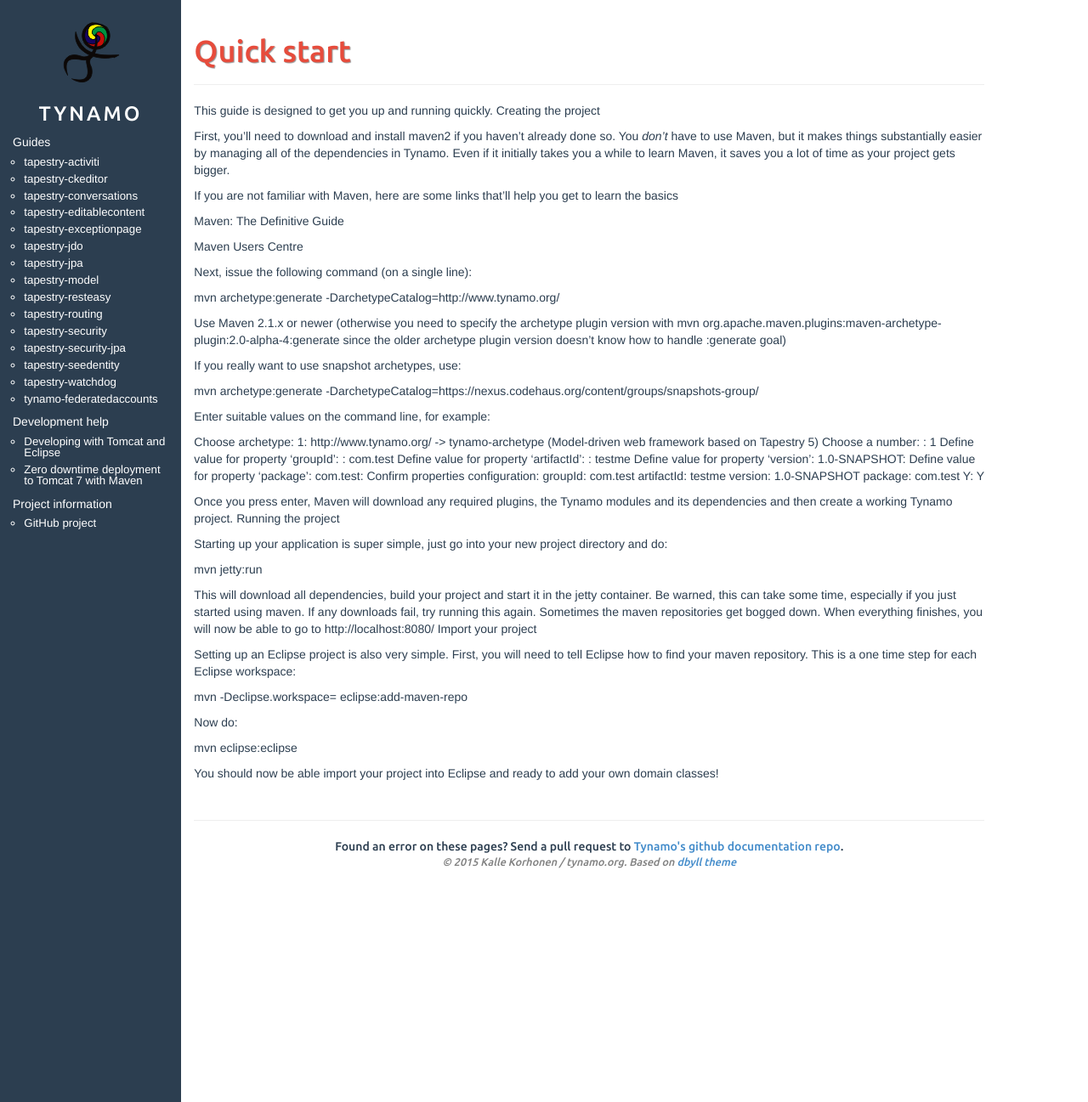
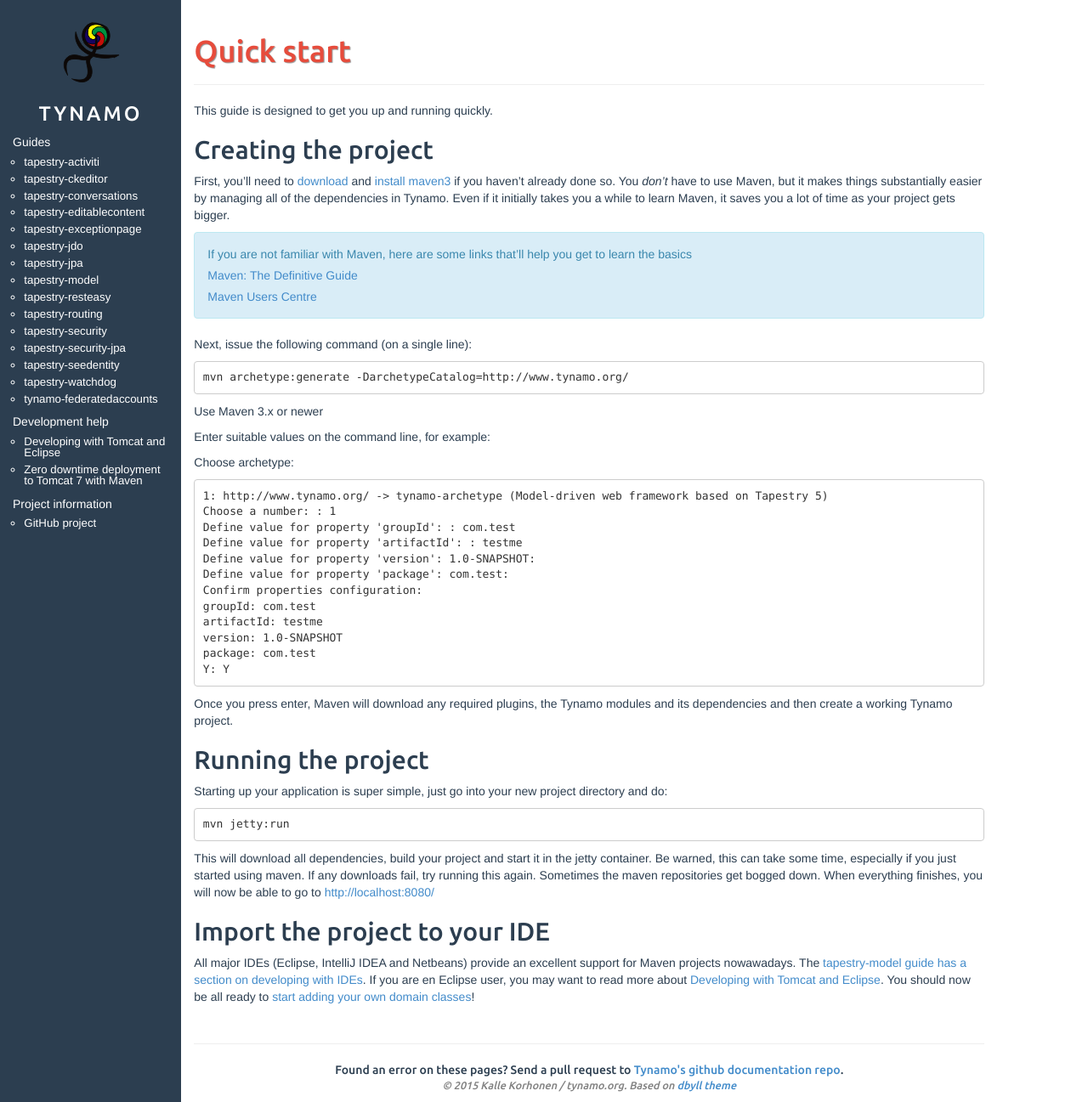
Before and after one commit to vjlamp/tynamo.github.io, a Jekyll site: the page built from Quick+start.md, in a window 1280 px wide and 1297 px high. Shown: the whole window at 85% size. Built offline with Jekyll 4.4.1, drawn with Linux system fonts in a browser that asks for light colours.

Commit message:
kramdownify quickstart

```diff
--- a/Quick+start.md
+++ b/Quick+start.md
@@ -4,59 +4,52 @@
 ---
 
 This guide is designed to get you up and running quickly.
-Creating the project
 
-First, you'll need to download and install maven2 if you haven't already done so. You *don't* have to use Maven, but it makes things substantially easier by managing all of the dependencies in Tynamo. Even if it initially takes you a while to learn Maven, it saves you a lot of time as your project gets bigger.
+## Creating the project
 
+First, you'll need to [download](http://maven.apache.org/download.html) and [install](http://maven.apache.org/download.html#installation) [maven3](http://maven.apache.org/) if you haven't already done so. You *don't* have to use Maven, but it makes things substantially easier by managing all of the dependencies in Tynamo. Even if it initially takes you a while to learn Maven, it saves you a lot of time as your project gets bigger.
 
+<div markdown="1" class="alert alert-info">
 If you are not familiar with Maven, here are some links that'll help you get to learn the basics
 
-Maven: The Definitive Guide
+[Maven: The Definitive Guide](http://sonatype.com/book/index.html)
 
-Maven Users Centre
+[Maven Users Centre](http://maven.apache.org/users/index.html)
+</div>
 
 Next, issue the following command (on a single line):
 
-mvn archetype:generate -DarchetypeCatalog=http://www.tynamo.org/
+	mvn archetype:generate -DarchetypeCatalog=http://www.tynamo.org/
 
-Use Maven 2.1.x or newer (otherwise you need to specify the archetype plugin version with mvn org.apache.maven.plugins:maven-archetype-plugin:2.0-alpha-4:generate since the older archetype plugin version doesn't know how to handle :generate goal)
-
-If you really want to use snapshot archetypes, use:
-
-mvn archetype:generate -DarchetypeCatalog=https://nexus.codehaus.org/content/groups/snapshots-group/
+Use Maven 3.x or newer
 
 Enter suitable values on the command line, for example:
 
 Choose archetype:
-1: http://www.tynamo.org/ -> tynamo-archetype (Model-driven web framework based on Tapestry 5)
-Choose a number: : 1
-Define value for property 'groupId': : com.test
-Define value for property 'artifactId': : testme
-Define value for property 'version': 1.0-SNAPSHOT:
-Define value for property 'package': com.test:
-Confirm properties configuration:
-groupId: com.test
-artifactId: testme
-version: 1.0-SNAPSHOT
-package: com.test
-Y: Y
+
+	1: http://www.tynamo.org/ -> tynamo-archetype (Model-driven web framework based on Tapestry 5)
+	Choose a number: : 1
+	Define value for property 'groupId': : com.test
+	Define value for property 'artifactId': : testme
+	Define value for property 'version': 1.0-SNAPSHOT:
+	Define value for property 'package': com.test:
+	Confirm properties configuration:
+	groupId: com.test
+	artifactId: testme
+	version: 1.0-SNAPSHOT
+	package: com.test
+	Y: Y
 
 Once you press enter, Maven will download any required plugins, the Tynamo modules and its dependencies and then create a working Tynamo project.
-Running the project
+
+## Running the project
 
 Starting up your application is super simple, just go into your new project directory and do:
 
-mvn jetty:run
+	mvn jetty:run
 
-This will download all dependencies, build your project and start it in the jetty container. Be warned, this can take some time, especially if you just started using maven. If any downloads fail, try running this again. Sometimes the maven repositories get bogged down. When everything finishes, you will now be able to go to http://localhost:8080/
-Import your project
+This will download all dependencies, build your project and start it in the jetty container. Be warned, this can take some time, especially if you just started using maven. If any downloads fail, try running this again. Sometimes the maven repositories get bogged down. When everything finishes, you will now be able to go to <http://localhost:8080/>
 
-Setting up an Eclipse project is also very simple. First, you will need to tell Eclipse how to find your maven repository. This is a one time step for each Eclipse workspace:
+## Import the project to your IDE
 
-mvn -Declipse.workspace=<path-to-eclipse-workspace> eclipse:add-maven-repo
-
-Now do:
-
-mvn eclipse:eclipse
-
-You should now be able import your project into Eclipse and ready to add your own domain classes!
+All major IDEs (Eclipse, IntelliJ IDEA and Netbeans) provide an excellent support for Maven projects nowawadays. The [tapestry-model guide has a section on developing with IDEs](http://www.tynamo.org/tapestry-model+guide/#developing-a-tynamo-app-using-an-ide). If you are en Eclipse user, you may want to read more about [Developing with Tomcat and Eclipse](http://www.tynamo.org/Developing+with+Tomcat+and+Eclipse/). You should now be all ready to [start adding your own domain classes](http://www.tynamo.org/tapestry-model+guide/)!
```
Also changed, not shown: archetype-catalog.xml (added, +10 -0 lines).
